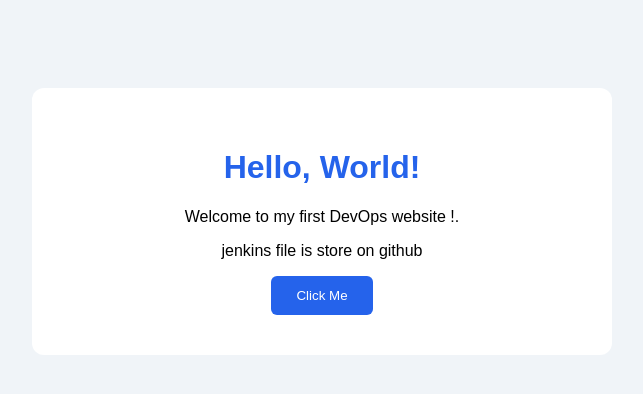
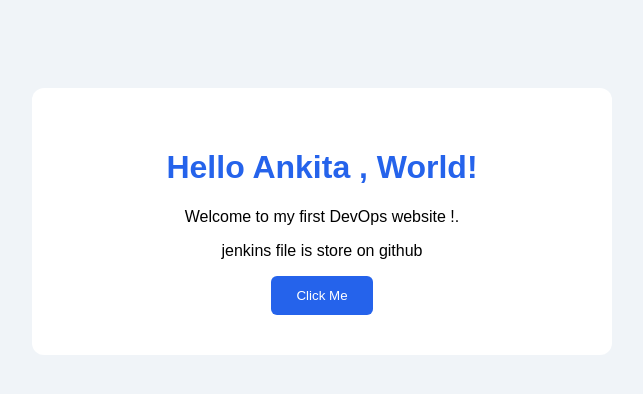
Before and after one commit to ankita0513/jenkins_demo, a plain HTML site: page index.html in a window 1280 px wide. Shown: the whole page, without its empty margins (318-961 px from the left). Drawn offline with Linux system fonts and the light colour scheme.

Commit message:
third commit to chcek pcm

```diff
--- a/index.html
+++ b/index.html
@@ -34,7 +34,7 @@
 </head>
 <body>
     <div class="container">
-        <h1>Hello, World!</h1>
+        <h1>Hello Ankita , World!</h1>
         <p>Welcome to my first DevOps website !.</p>
         <p>jenkins file is store on github </p>
         <button onclick="alert('Website is working!')">
```
